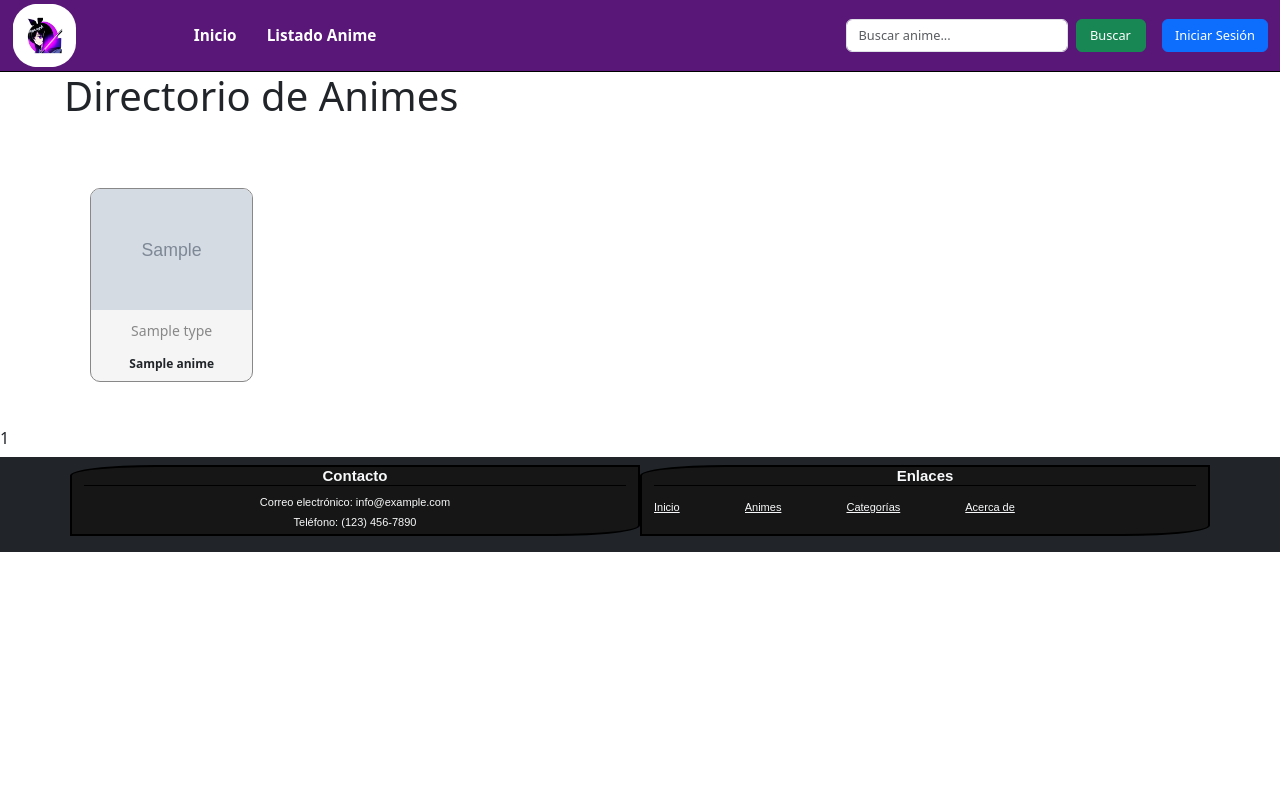
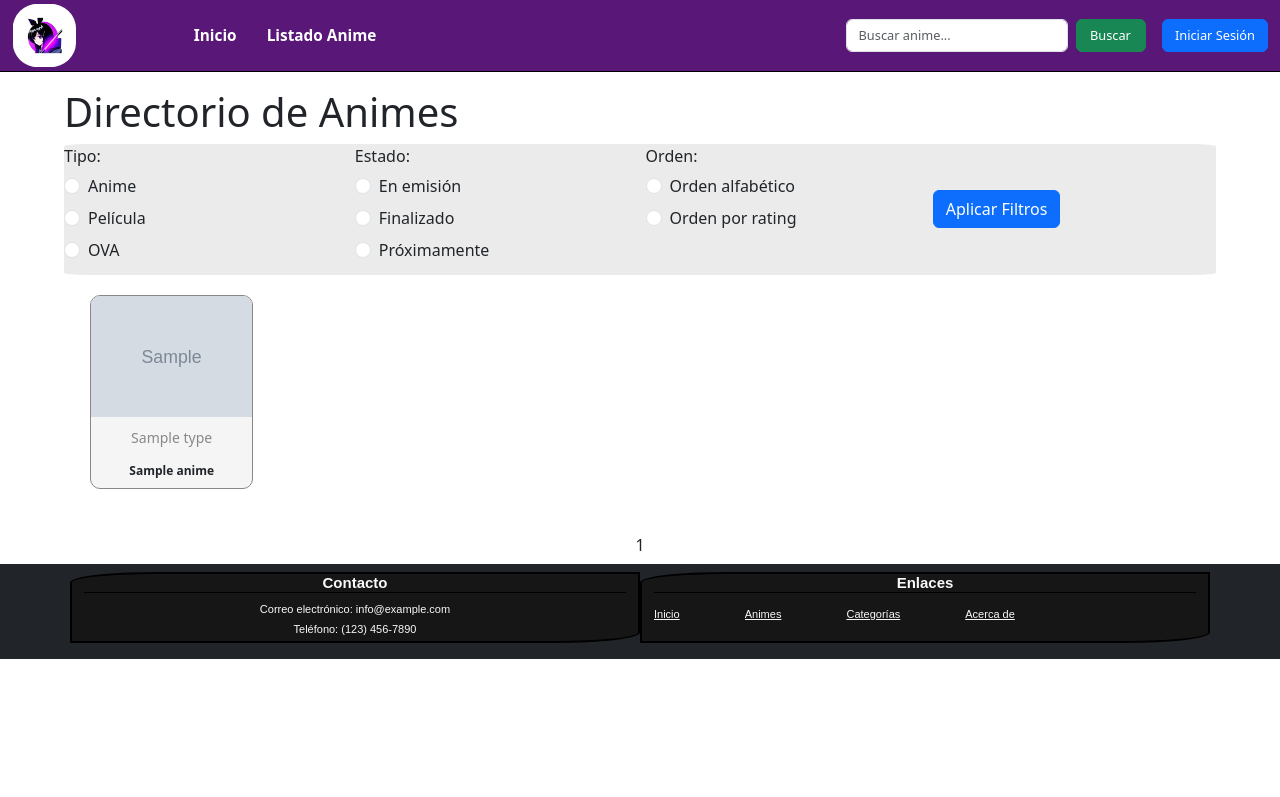
Before and after one commit to LLFELIPEVV/pag_anime, a Django app: template animes/templates/listado/listado.html in a window 1280 px wide. Shown: the top 797 px of the page. Run offline with Django 4.2, Linux system fonts and the light colour scheme; the template is opened without the code that fills it: most values are stand-ins (such as "Sample title", 1, 10 or a date in 2020); grey boxes marked "Sample" are stand-in pictures; some web fonts are replaced.

Commit message:
Se agregaron los filtros

```diff
--- a/animes/static/styles/directorio.css
+++ b/animes/static/styles/directorio.css
@@ -1,10 +1,12 @@
 h1 {
     padding-left: 5vw;
+    margin-top: 2vh;
 }
 
 /* Estilos personalizados para las tarjetas de anime en el directorio */
 .container.directorio {
     padding: 20px; /* Espacio interno para el contenedor */
+    margin-top: 0 !important;
 }
 
 .container.directorio .card {
@@ -40,3 +42,48 @@ h1 {
     font-size: 14px;
     color: #888;
 }
+
+.pagination {
+    display: flex;
+    justify-content: center;
+    align-items: center;
+}
+
+.pagination span {
+    text-align: center;
+}
+
+.pagination span * {
+    padding-left: 10px;
+    padding-right: 10px;
+}
+
+form.filtros {
+    background-color: #ebebeb;
+    max-width: 90vw;
+    align-self: center;
+    margin-left: 5vw;
+    margin-right: 5vw;
+    padding-left: 1wv;
+    padding-right: 1vw;
+    border-radius: 2%;
+}
+
+form.filtros div.col-md-2 {
+    max-width: 25%;
+    margin-left: 0vw;
+    margin-right: 0vw;
+    padding-right: 0;
+}
+
+.apply-filter {
+    max-width: 10%;
+    margin: 0 !important;
+    padding: 0;
+    align-items: center;
+    vertical-align: bottom;
+}
+.apply-filter button {
+    margin-top: 16%;
+    margin-bottom: 16%;
+}
--- /dev/null
+++ b/animes/templates/components/filtros.html
@@ -0,0 +1,62 @@
+<form method="get" class="filtros">
+    <!-- Otros filtros aquí -->
+
+    <div class="form-row row">
+        <input type="hidden" name="orden" value="{{ request.GET.orden }}">
+        <div class="filtro-item col-md-2">
+            <label>Tipo:</label>
+            <div class="custom-checkbox-list">
+                <div class="form-check">
+                    <input class="form-check-input" type="radio" id="tipo-anime" name="tipo" value="Anime" {% if "Anime" == request.GET.tipo %}checked{% endif %}>
+                    <label class="form-check-label" for="tipo-anime">Anime</label>
+                </div>
+                <div class="form-check">
+                    <input class="form-check-input" type="radio" id="tipo-pelicula" name="tipo" value="Película" {% if "Película" == request.GET.tipo %}checked{% endif %}>
+                    <label class="form-check-label" for="tipo-pelicula">Película</label>
+                </div>
+                <div class="form-check">
+                    <input class="form-check-input" type="radio" id="tipo-ova" name="tipo" value="OVA" {% if "OVA" == request.GET.tipo %}checked{% endif %}>
+                    <label class="form-check-label" for="tipo-ova">OVA</label>
+                </div>
+            </div>
+        </div>
+
+        <div class="filtro-item col-md-2">
+            <label>Estado:</label>
+            <div class="custom-checkbox-list">
+                <div class="form-check">
+                    <input class="form-check-input" type="radio" id="estado-emision" name="debut" value="En emisión" {% if "En emisión" == request.GET.debut %}checked{% endif %}>
+                    <label class="form-check-label" for="estado-emision">En emisión</label>
+                </div>
+                <div class="form-check">
+                    <input class="form-check-input" type="radio" id="estado-finalizado" name="debut" value="Finalizado" {% if "Finalizado" == request.GET.debut %}checked{% endif %}>
+                    <label class="form-check-label" for="estado-finalizado">Finalizado</label>
+                </div>
+                <div class="form-check">
+                    <input class="form-check-input" type="radio" id="estado-proximamente" name="debut" value="Próximamente" {% if "Próximamente" == request.GET.debut %}checked{% endif %}>
+                    <label class="form-check-label" for="estado-proximamente">Próximamente</label>
+                </div>
+            </div>
+        </div>
+
+
+        <div class="filtro-item col-md-2">
+            <label>Orden:</label>
+            <div class="custom-checkbox-list">
+                <div class="form-check">
+                    <input class="form-check-input" type="radio" name="orden" value="alfabetico" {% if request.GET.orden == 'alfabetico' %}checked{% endif %}>
+                    <label class="form-check-label" for="orden-alfabetico">Orden alfabético</label>
+                </div>
+                <div class="form-check">
+                    <input class="form-check-input" type="radio" name="orden" value="rating" {% if request.GET.orden == 'rating' %}checked{% endif %}>
+                    <label class="form-check-label" for="orden-rating">Orden por rating</label>
+                </div>
+            </div>
+        </div>
+
+        <div class="filtro-item col-md-2 apply-filter">
+            <label>&nbsp;</label>
+            <button type="submit" class="btn btn-primary btn-block">Aplicar Filtros</button>
+        </div>
+    </div>
+</form>
--- a/animes/templates/listado/listado.html
+++ b/animes/templates/listado/listado.html
@@ -5,33 +5,33 @@
     {% block content %}
         <h1>Directorio de Animes</h1>
 
+        {% include 'components/filtros.html' %}
+
         {% include 'components/cuadricula.html' %}
 
         <div class="pagination mx-auto text-center">
             <span class="step-links">
                 {% if page_obj.has_previous %}
-                    <a href="{% url 'listado_pagina' 1 %}">Primera</a>
-                    <a href="{% url 'listado_pagina' page_obj.previous_page_number %}">&laquo; Anterior</a>
+                    <a href="{% url 'listado_pagina' 1 %}?{{ tipo }}{{ debut }}&orden={{ orden }}">Primera</a>
+                    <a href="{% url 'listado_pagina' page_obj.previous_page_number %}?{{ tipo }}{{ debut }}&orden={{ orden }}">&laquo; Anterior</a>
                 {% endif %}
 
                 {% for i in page_obj.paginator.page_range %}
                     {% if page_obj.number == i %}
                         <span class="current-page">{{ i }}</span>
-                    {% elif i > page_obj.number|add:"-5" and i < page_obj.number|add:"6" %}
-                        <a href="{% url 'listado_pagina' i %}">{{ i }}</a>
+                    {% elif i <= 8 %} {# Muestra páginas hasta 8 #}
+                        <a href="{% url 'listado_pagina' i %}?{{ tipo }}{{ debut }}&orden={{ orden }}">{{ i }}</a>
                     {% endif %}
                 {% endfor %}
 
                 {% if page_obj.has_next %}
-                    <a href="{% url 'listado_pagina' page_obj.next_page_number %}">Siguiente &raquo;</a>
-                    <a href="{% url 'listado_pagina' page_obj.paginator.num_pages %}">Última</a>
+                    <a href="{% url 'listado_pagina' page_obj.next_page_number %}?{{ tipo }}{{ debut }}&orden={{ orden }}">Siguiente &raquo;</a>
+                    <a href="{% url 'listado_pagina' page_obj.paginator.num_pages %}?{{ tipo }}{{ debut }}&orden={{ orden }}">Última</a>
                 {% endif %}
             </span>
         </div>
 
 
-
-
     {% endblock %}
 </body>
 </html>
```
Also changed, not shown: animes/views.py (+23 -3 lines).
